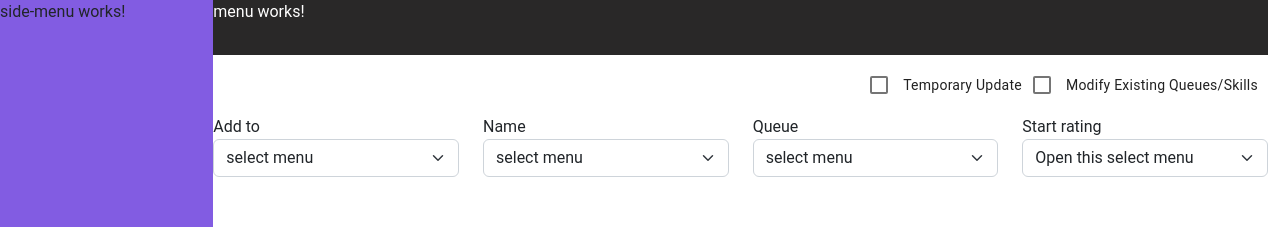
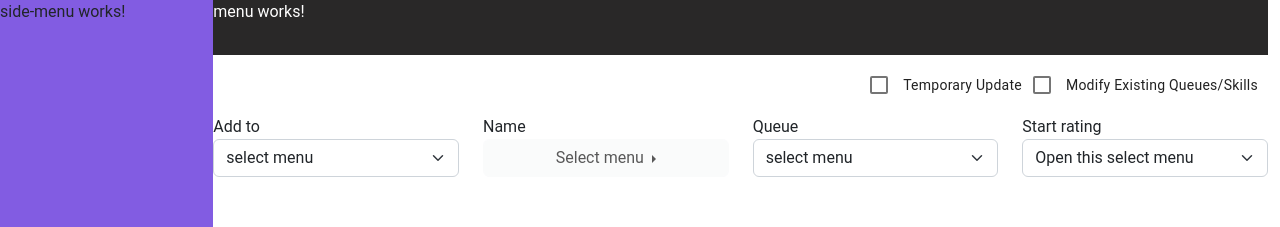
Before and after one commit to JairSilva09/genesys, an Angular app: page / in a window 1280 px wide. Shown: the top 227 px of the page. Built offline with nearby package versions, Linux system fonts and the light colour scheme.

Commit message:
add checkbox and list selected

```diff
--- a/src/app/genesis-queues/genesis-queues.component.html
+++ b/src/app/genesis-queues/genesis-queues.component.html
@@ -14,22 +14,36 @@
             </select>
         </div>
         <div class="col">
-            <div class="col">
-                <label>Name</label>
-                <select class="form-select" aria-label="Default select example">
-                    <option selected>select menu</option>
-                    <option *ngFor="let item of name" value="{{item}}">{{item}}</option>
-                </select>
+            <label>Name</label>
+            <div class="dropdown dropend">
+                <button class="btn btn-light dropdown-toggle" type="button" data-bs-toggle="dropdown" data-bs-auto-close="outside" aria-expanded="false" [disabled]="!levelSelect" style="width: 100%">
+                    Select menu
+                </button>
+                <ul class="dropdown-menu">
+                    <li *ngFor="let item of name">
+                        <a class="dropdown-item" href="#">
+                            <div class="form-check">
+                                <input class="form-check-input" type="checkbox" value="{{item}}" (change)="nameItemSelected($event)" id="Checkme1" />
+                                <label class="form-check-label" for="Checkme1">{{item}}</label>
+                            </div>
+                        </a>
+                    </li>
+                </ul>
+            </div>
+            <div *ngIf="this.setNameSelected.length > 0" style="margin-top: 35px" >
+                <ul class="list-group">
+                    <li *ngFor="let item of setNameSelected" class="list-group-item">{{item}}</li>
+                </ul>
             </div>
         </div>
-        <div class="col"><div class="col">
+        <div class="col">
             <label>Queue</label>
             <select class="form-select" aria-label="Default select example">
                 <option selected>select menu</option>
                 <option *ngFor="let item of queue" value="{{item}}">{{item}}</option>
             </select>
-        </div></div>
-        <div class="col"><div class="col">
+        </div>
+        <div class="col">
             <label>Start rating</label>
             <select class="form-select" aria-label="Default select example">
                 <option selected>Open this select menu</option>
@@ -37,6 +51,6 @@
                 <option value="2">Two</option>
                 <option value="3">Three</option>
             </select>
-        </div></div>
+        </div>
     </div>
 </div>
--- a/src/app/genesis-queues/genesis-queues.component.scss
+++ b/src/app/genesis-queues/genesis-queues.component.scss
@@ -6,7 +6,13 @@
         padding: 10px;
     }
 
-    .cont-select{
-
+    .btn-light{
+        --bs-btn-hover-bg: none;
+    }
+    .btn-check:checked+.btn,
+     .btn.active, .btn.show,
+      .btn:first-child:active,
+       :not(.btn-check)+.btn:active {
+        background-color: white;
     }
 }
--- a/src/app/genesis-queues/genesis-queues.component.ts
+++ b/src/app/genesis-queues/genesis-queues.component.ts
@@ -36,6 +36,10 @@ export class GenesisQueuesComponent {
 
   chosenLevel: string = "select menu";
 
+  setNameSelected: any[] = [];
+  nameItem: any;
+  levelSelect:boolean = false;
+
   selectLevel(event: any){
     if(event == "Agent"){
       this.name = this.AGENT;
@@ -52,9 +56,19 @@ export class GenesisQueuesComponent {
     if(event == "Department"){
       this.name = this.department;
     }
+
+    this.levelSelect = true;
+
   }
 
+  nameItemSelected(event: any){
 
+    if (this.setNameSelected.indexOf(event.target.value) === -1) {
+      this.setNameSelected.push(event.target.value);
+    }
+    else {
+      this.setNameSelected.splice(this.setNameSelected.indexOf(event.target.value), 1);
+    }
 
-
+  }
 }
```
